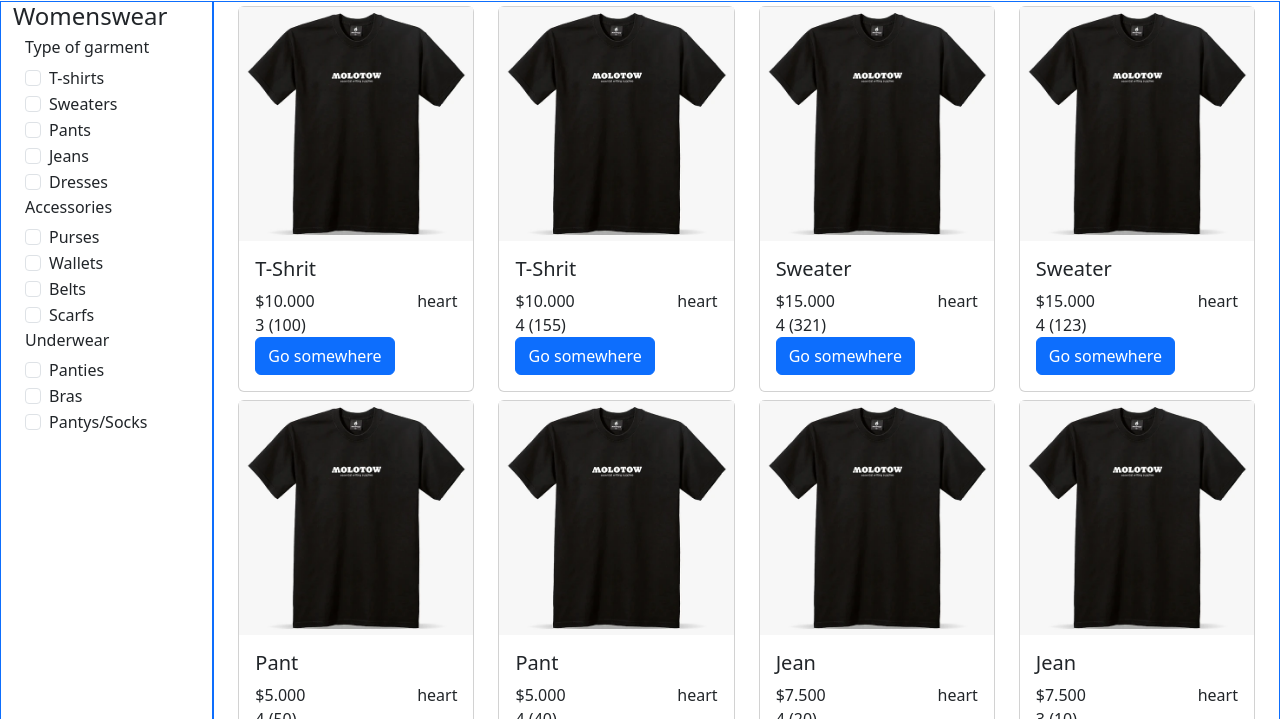
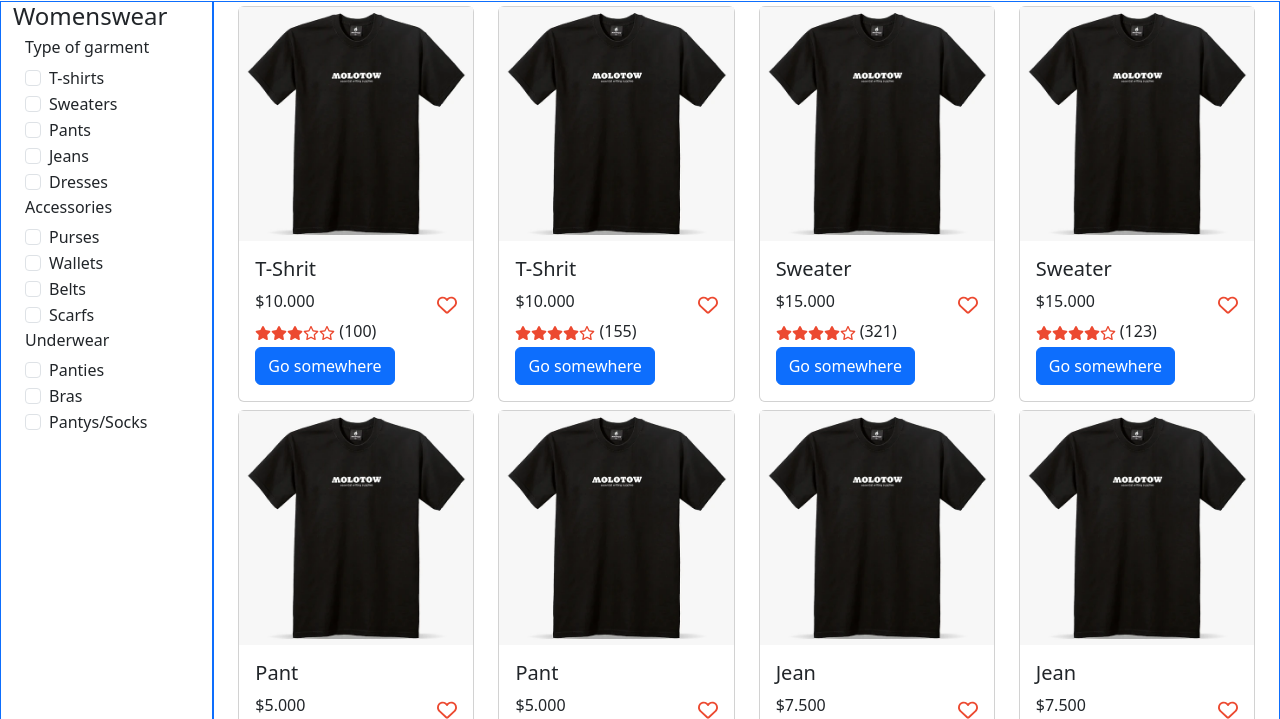
Before and after one commit to BIOCISHERE/full-stack-practice, a React app: page /womens-products in a window 1280 px wide. Shown: the part 81-800 px from the top of the page. Built offline with nearby package versions, Linux system fonts and the light colour scheme; no server answers.

Commit message:
women's products 5.0

```diff
--- a/src/front/js/pages/women's-products.js
+++ b/src/front/js/pages/women's-products.js
@@ -2,8 +2,80 @@ import React, { useContext } from "react";
 import tShirtUrl from "../../img/t-shirt.png";
 import { Context } from "../store/appContext";
 import { Link } from "react-router-dom";
+import {
+  FaRegStar,
+  FaRegStarHalfStroke,
+  FaStar,
+  FaRegHeart,
+} from "react-icons/fa6";
 
 export const WomensProducts = () => {
+  const turnRating = (info) => {
+    if (info == 0) {
+      return (
+        <>
+          <FaRegStar />
+          <FaRegStar />
+          <FaRegStar />
+          <FaRegStar />
+          <FaRegStar />
+        </>
+      );
+    } else if (info == 1) {
+      return (
+        <>
+          <FaStar />
+          <FaRegStar />
+          <FaRegStar />
+          <FaRegStar />
+          <FaRegStar />
+        </>
+      );
+    } else if (info == 2) {
+      return (
+        <>
+          <FaStar />
+          <FaStar />
+          <FaRegStar />
+          <FaRegStar />
+          <FaRegStar />
+        </>
+      );
+    } else if (info == 3) {
+      return (
+        <>
+          <FaStar />
+          <FaStar />
+          <FaStar />
+          <FaRegStar />
+          <FaRegStar />
+        </>
+      );
+    } else if (info == 4) {
+      return (
+        <>
+          <FaStar />
+          <FaStar />
+          <FaStar />
+          <FaStar />
+          <FaRegStar />
+        </>
+      );
+    } else if (info == 5) {
+      return (
+        <>
+          <FaStar />
+          <FaStar />
+          <FaStar />
+          <FaStar />
+          <FaStar />
+        </>
+      );
+    } else {
+      return info;
+    }
+  };
+
   const response = [
     {
       id: "1",
@@ -384,12 +456,18 @@ export const WomensProducts = () => {
                       <h5 className="card-title">{item.name}</h5>
                       <div className="d-flex">
                         <span className="card-text me-auto">${item.cost}</span>
-                        <span className="card-text">heart</span>
+                        <span className="card-text fauxLeters fs-5">
+                          <FaRegHeart />
+                        </span>
                       </div>
-                      <span className="card-text">{item.rating}</span>{" "}
-                      <span className="card-text">({item.ratingVotes})</span>{" "}
+                      <span className="card-text fauxLeters">
+                        {turnRating(item.rating)}
+                      </span>
+                      <span className="card-text ms-1">
+                        ({item.ratingVotes})
+                      </span>
                       <br />
-                      <Link to="/" className="btn btn-primary">
+                      <Link to="/" className="btn btn-primary mt-1">
                         Go somewhere
                       </Link>
                     </div>
--- a/src/front/styles/index.css
+++ b/src/front/styles/index.css
@@ -11,3 +11,6 @@
 .fauxFooter {
   background-color: rgb(217, 217, 217);
 }
+.fauxLeters {
+  color: rgb(236, 73, 48);
+}
```
